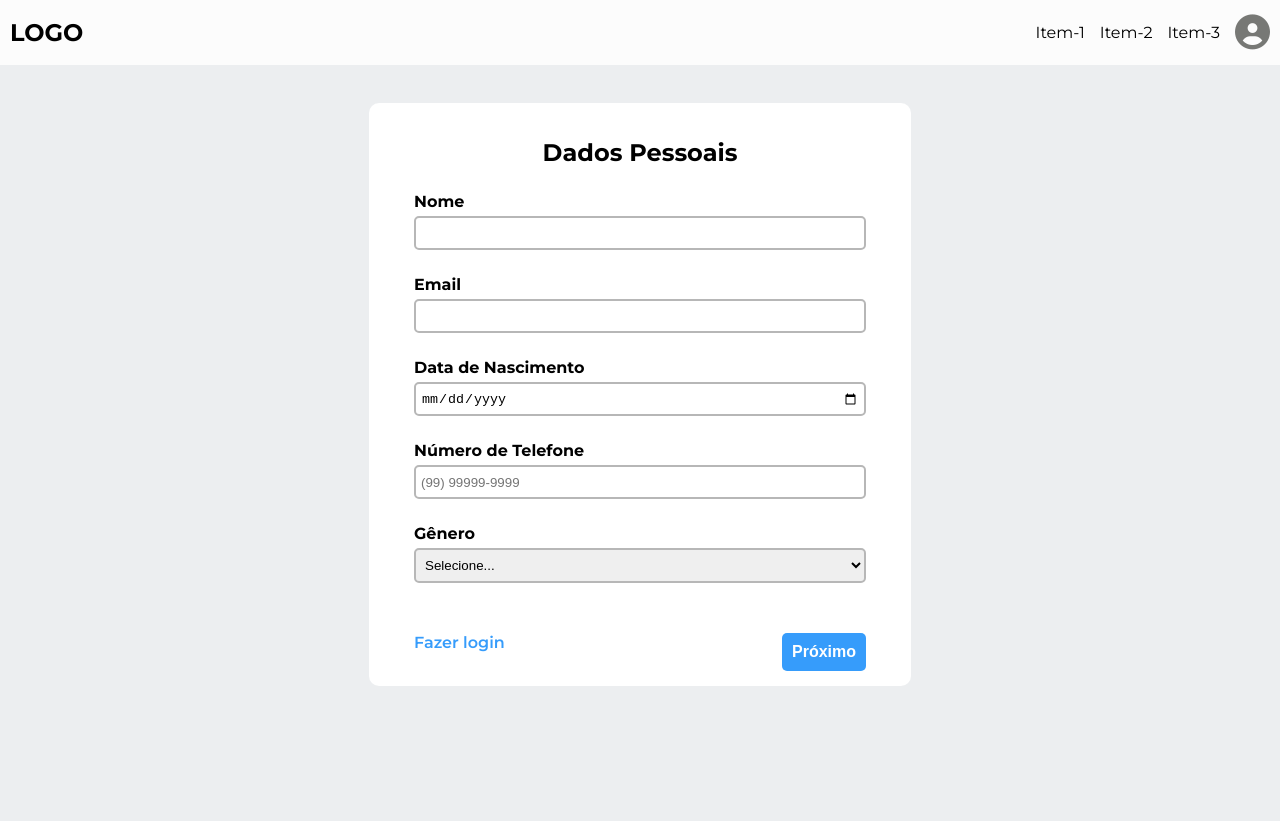
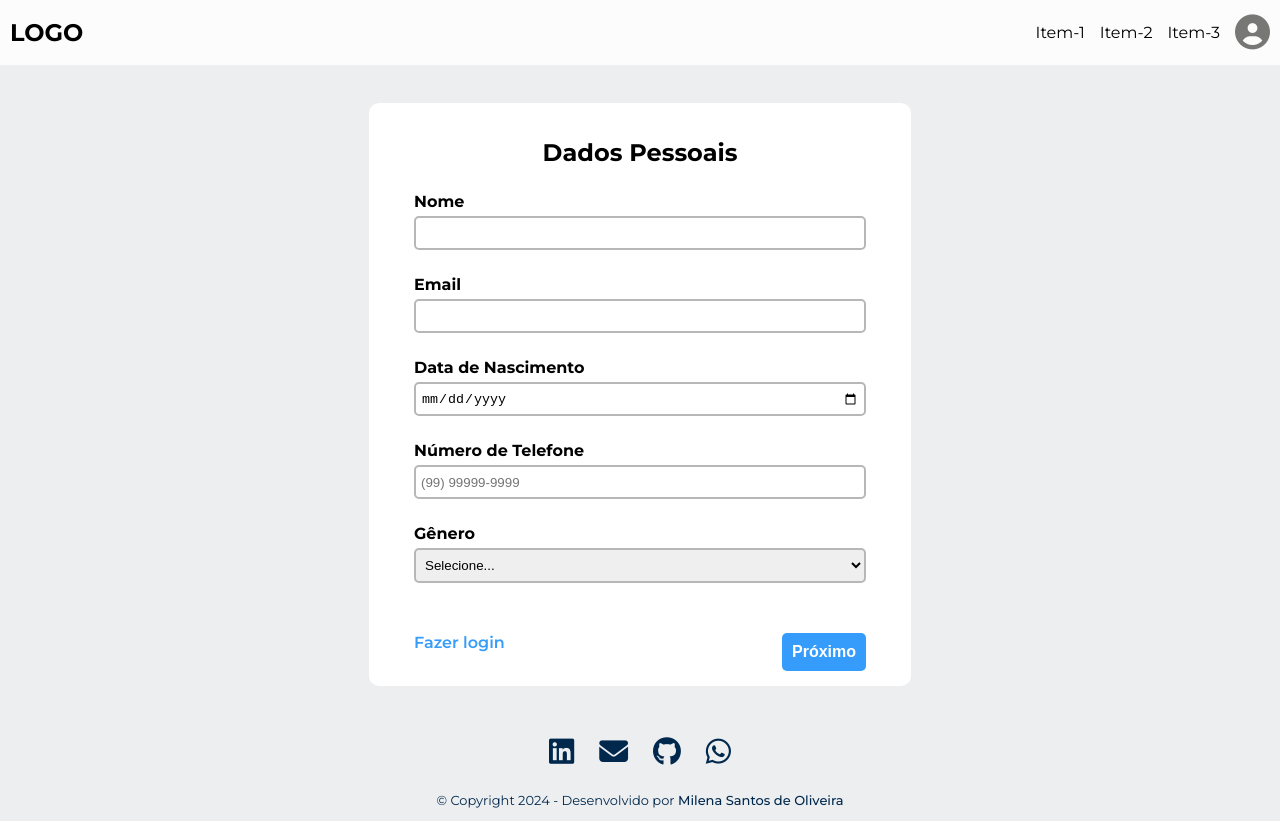
Before and after one commit to milenaa052/Cadastro-React.js, a React (Create React App) app: page / in a window 1280 px wide. Before the commit the page ends 800 px from the top, so only its background shows below. Built offline with nearby package versions, Linux system fonts and the light colour scheme.

Commit message:
Criando footer

```diff
--- a/src/App.css
+++ b/src/App.css
@@ -269,6 +269,43 @@
   }
 }
 
+footer {
+
+  .logos {
+    display: flex;
+    justify-content: center;
+    gap: 25px;
+    padding: 1%;
+
+    i {
+      font-size: 1.8em;
+      color: var(--azul-escuro);
+
+      &:hover {
+        color: var(--azul-claro);
+      }
+    }
+  }
+
+  .copyright {
+    color: var(--azul-escuro);
+    text-align: center;
+    opacity: 1;
+    font-size: 13px;
+
+    a {
+      color: var(--azul-escuro);
+      font-weight: 500;
+      opacity: 1;
+      text-decoration: none;
+
+      &:hover {
+        color: var(--azul-claro);
+      }
+    }
+  }
+}
+
 
 @media (max-width: 768px) {
   .menu {
--- a/src/App.js
+++ b/src/App.js
@@ -7,6 +7,7 @@ import Endereco from './components/CadastroEndereco';
 import Senha from './components/CadastroSenha';
 import Login from './components/Login';
 import Home from './components/Home';
+import Footer from './components/Footer';
 
 function App() {
   const [telaAtual, setTelaAtual] = useState(1);
@@ -76,6 +77,7 @@ function App() {
 
           <Route path="*" element={<Navigate to={isAuthenticated ? "/home" : "/"} replace />} />
         </Routes>
+        <Footer />
       </div>
     </BrowserRouter>
   );
--- /dev/null
+++ b/src/components/Footer.js
@@ -0,0 +1,26 @@
+import React from 'react';
+
+function Footer() {
+  return (
+    <footer>
+        <div className="logos">
+            <a href="https://www.linkedin.com/in/milena-santos-de-oliveira-709816192/" target="blank">
+                <i className="fa-brands fa-linkedin"></i>
+            </a>
+            <a href="mailto:milenasantosdeoliveira40@gmail.com" target="blank">
+                <i className="fa-solid fa-envelope"></i>
+            </a>
+            <a href="https://github.com/milenaa052" target="blank">
+                <i className="fa-brands fa-github"></i>
+            </a>
+            <a href="https://api.whatsapp.com/send?phone=5544998301879&text=Ol%C3%A1%2C%20estava%20analisando%20seu%20portifólio%20e%20gostaria%20de%20entrar%20em%20contato." target="blank">
+                <i className="fa-brands fa-whatsapp"></i>
+            </a>
+      </div>
+
+      <p class="copyright">© Copyright 2024 - Desenvolvido por <a href="https://portifolio-dev-milena.netlify.app" target="blank">Milena Santos de Oliveira</a></p>
+    </footer>
+  );
+}
+
+export default Footer;
```
